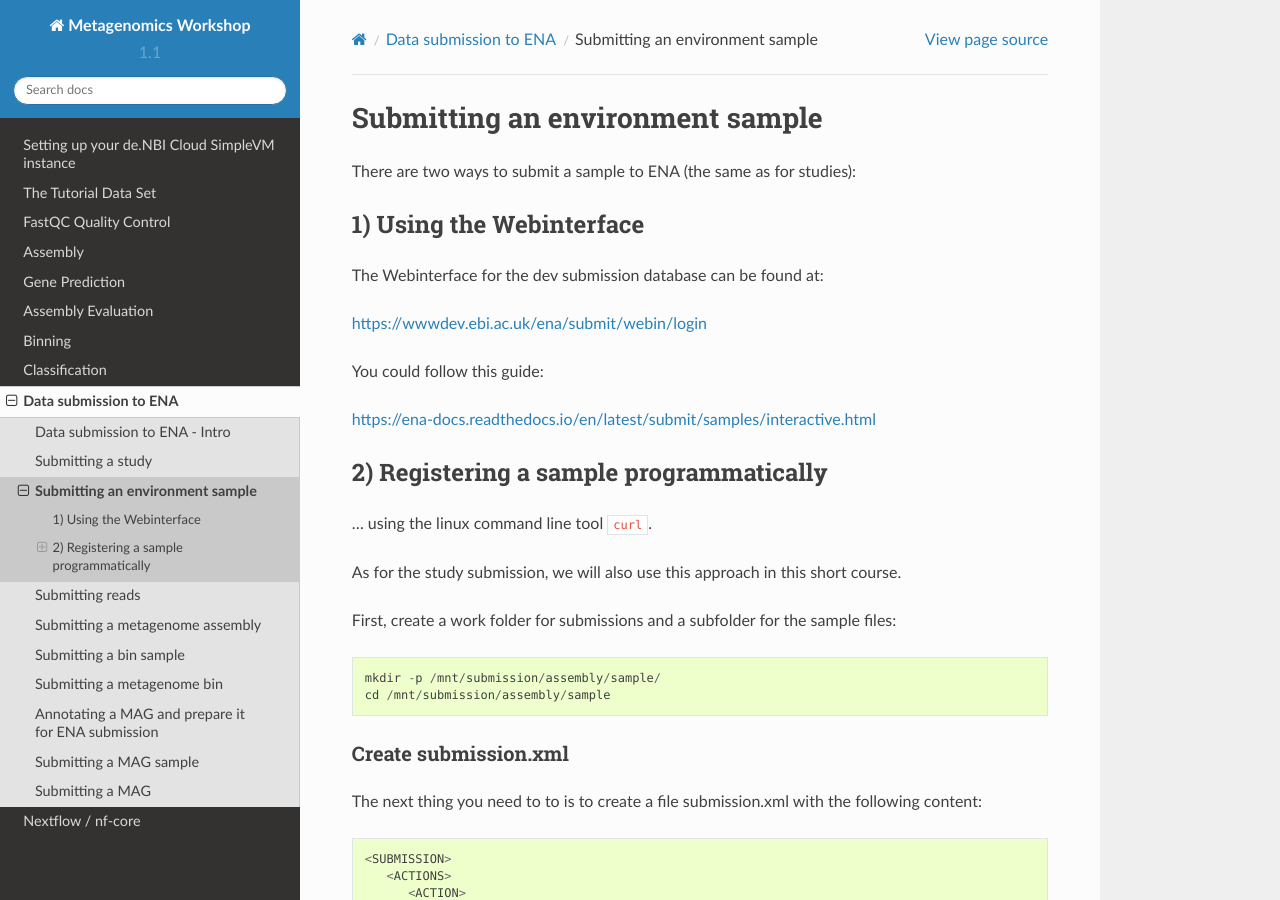
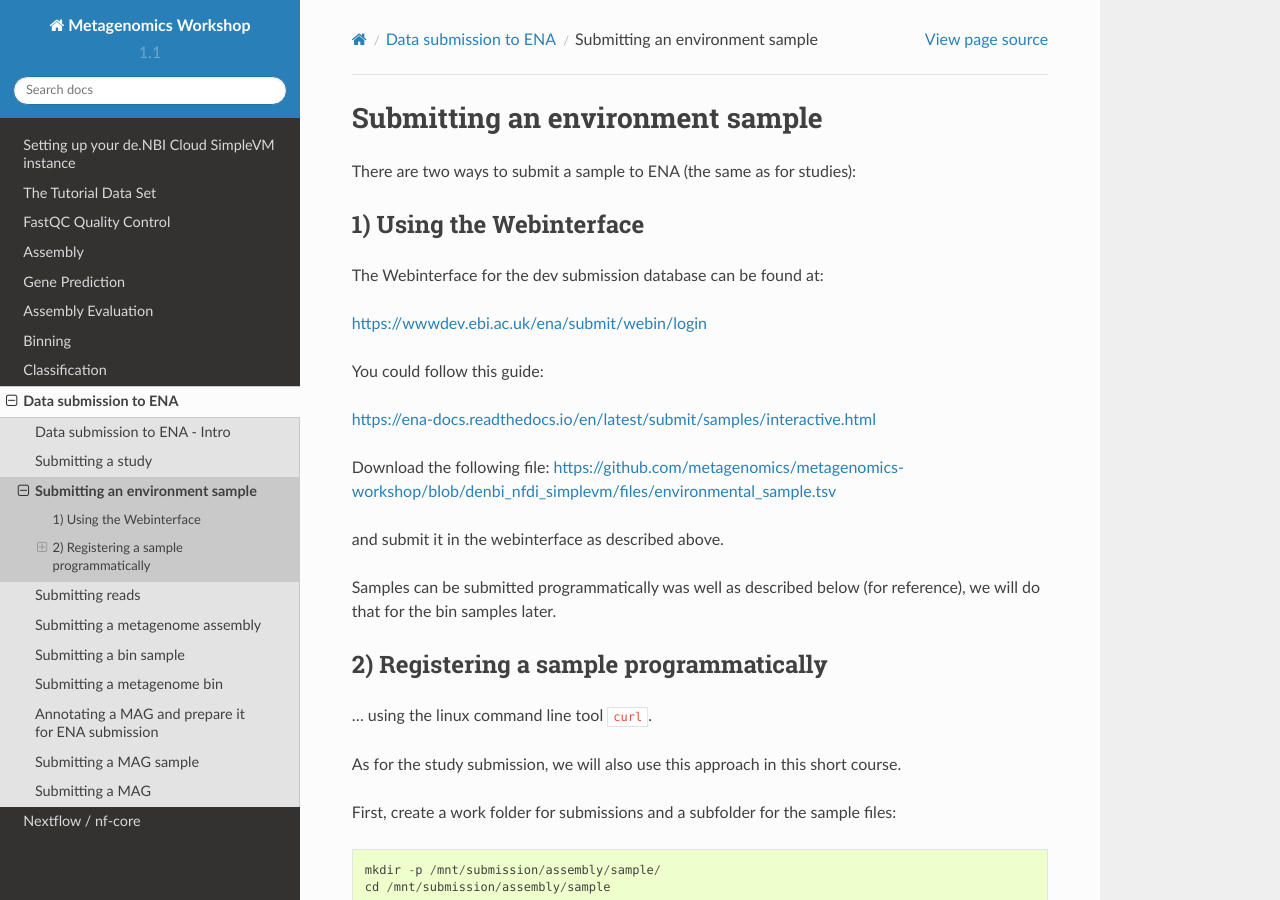
Before and after one commit to metagenomics/metagenomics-workshop, a Sphinx documentation site: the page built from docs/data_submission/environment_sample.rst, in a window 1280 px wide and 900 px high. Built offline with Sphinx 7.4.7 and the Read the Docs theme 2.0.0, drawn with Linux system fonts in a browser that asks for light colours.

Commit message:
Update environment_sample.rst

```diff
--- a/docs/data_submission/environment_sample.rst
+++ b/docs/data_submission/environment_sample.rst
@@ -12,6 +12,13 @@ https://wwwdev.ebi.ac.uk/ena/submit/webin/login
 You could follow this guide:
 
 https://ena-docs.readthedocs.io/en/latest/submit/samples/interactive.html
+
+Download the following file:
+https://github.com/metagenomics/metagenomics-workshop/blob/denbi_nfdi_simplevm/files/environmental_sample.tsv
+
+and submit it in the webinterface as described above.
+
+Samples can be submitted programmatically was well as described below (for reference), we will do that for the bin samples later.
 
 2) Registering a sample programmatically
 -----------------------
```
